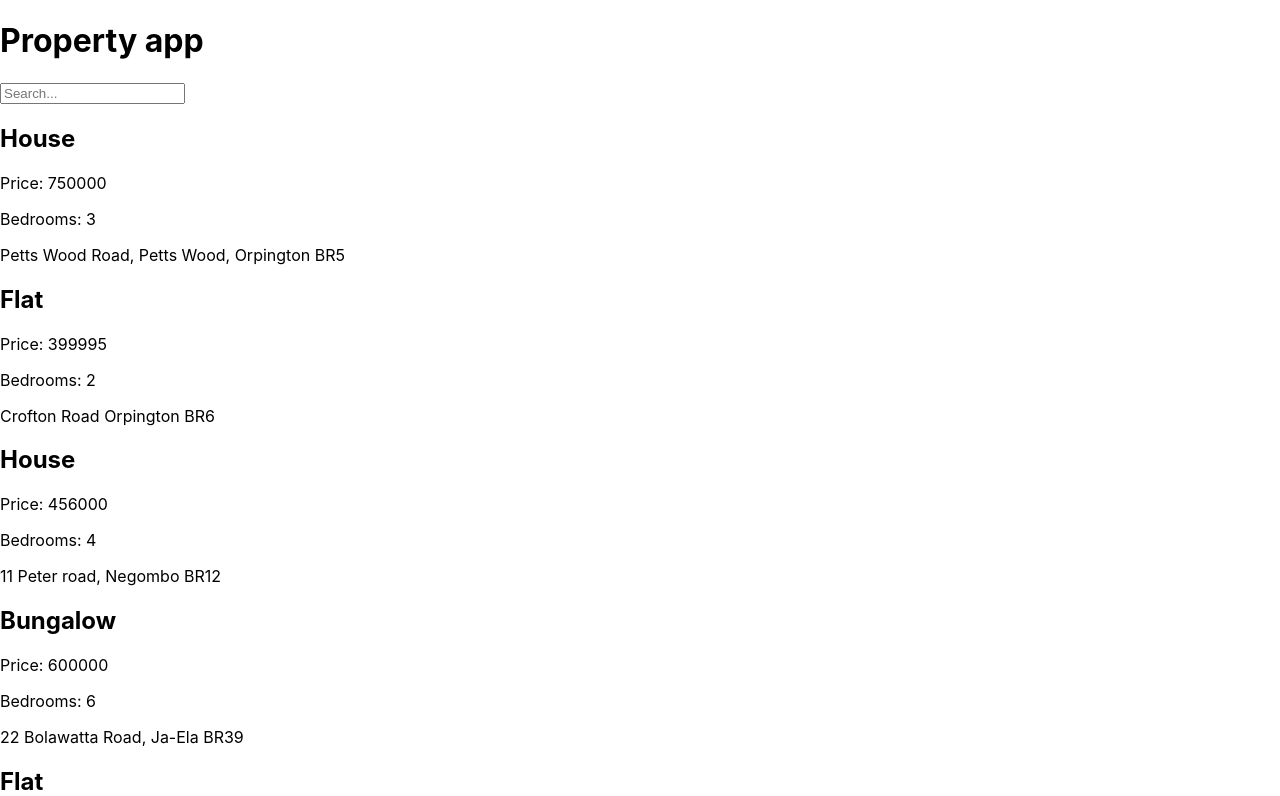
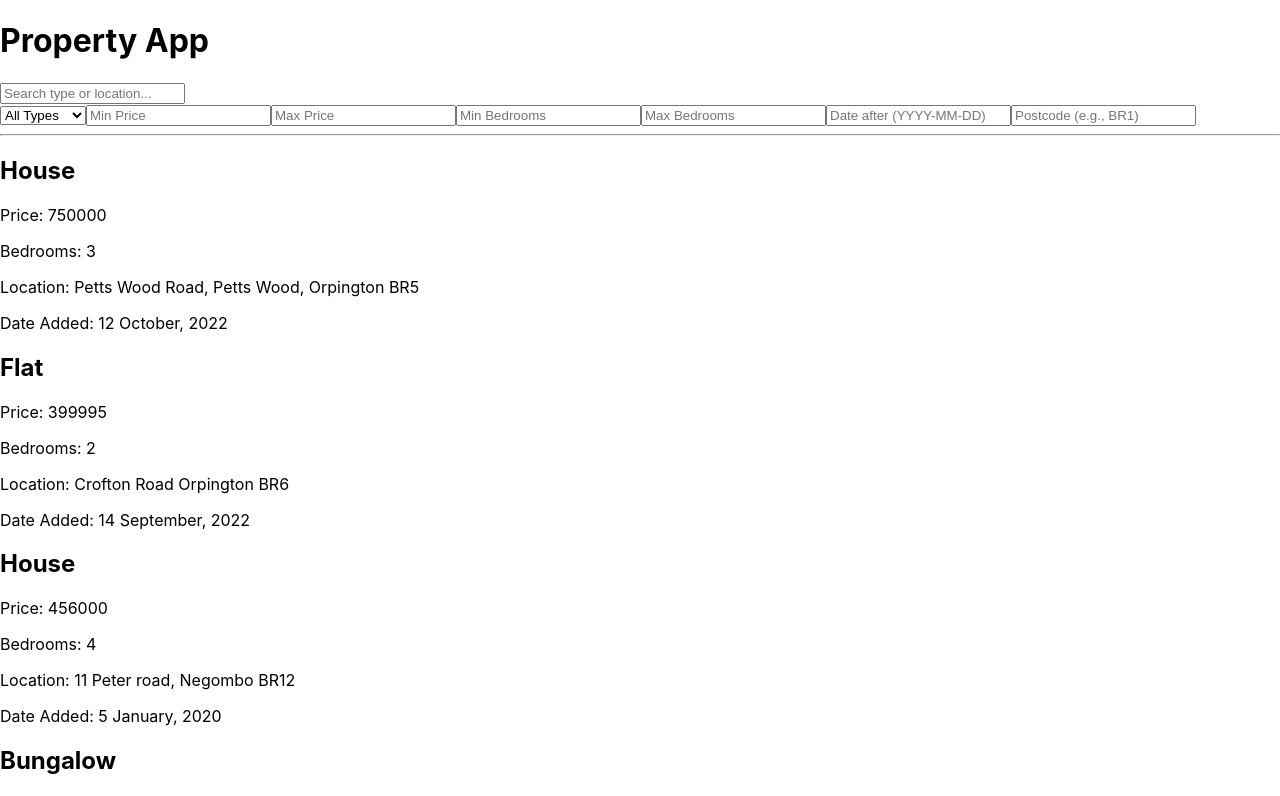
Before and after one commit to MthukaFernando/Adv.Client-Side-Final-Coursework, a React (Create React App) app in the folder property-app/: page / in a window 1280 px wide. Shown: the top 796 px of the page. Built offline with nearby package versions, Linux system fonts and the light colour scheme.

Commit message:
added the filtering components and the filter functionality

```diff
--- a/property-app/src/App.js
+++ b/property-app/src/App.js
@@ -1,22 +1,135 @@
+import React, { useState } from 'react';
 import propertiesData from './properties.json';
 
 function App() {
+  const [searchQuery, setSearchQuery] = useState("");   // Search bar
+  const [queryType, setQueryType] = useState("");       // Type dropdown
+  const [minPrice, setMinPrice] = useState("");         // Min price
+  const [maxPrice, setMaxPrice] = useState("");         // Max price
+  const [minBedrooms, setMinBedrooms] = useState("");   // Min bedrooms
+  const [maxBedrooms, setMaxBedrooms] = useState("");   // Max bedrooms
+  const [dateAfter, setDateAfter] = useState("");       // Date filter (manual input)
+  const [postcode, setPostcode] = useState("");         // Postcode filter
+
+  // Filter logic
+  const filteredProperties = propertiesData.properties.filter((property) => {
+    // Search bar: type or location
+    const searchMatch =
+      searchQuery === "" ||
+      property.type.toLowerCase().includes(searchQuery.toLowerCase()) ||
+      property.location.toLowerCase().includes(searchQuery.toLowerCase());
+
+    // Type dropdown filter
+    const typeMatch = queryType === "" || property.type === queryType;
+
+    // Price filter
+    const priceMatch =
+      (minPrice === "" || property.price >= Number(minPrice)) &&
+      (maxPrice === "" || property.price <= Number(maxPrice));
+
+    // Bedrooms filter
+    const bedroomsMatch =
+      (minBedrooms === "" || property.bedrooms >= Number(minBedrooms)) &&
+      (maxBedrooms === "" || property.bedrooms <= Number(maxBedrooms));
+
+    // Date added filter (manual input)
+    const dateMatch =
+      dateAfter === "" ||
+      new Date(`${property.added.year}-${property.added.month}-${property.added.day}`) >=
+        new Date(dateAfter);
+
+    // Postcode filter
+    const postcodeMatch =
+      postcode === "" || property.location.toLowerCase().includes(postcode.toLowerCase());
+
+    // Must satisfy all filters
+    return searchMatch && typeMatch && priceMatch && bedroomsMatch && dateMatch && postcodeMatch;
+  });
+
   return (
     <div>
-      <h1>Property app</h1>
+      <h1>Property App</h1>
 
-      <input type="text" placeholder="Search..." className="search"></input>
+      {/* Search bar */}
+      <input
+        type="text"
+        placeholder="Search type or location..."
+        value={searchQuery}
+        onChange={(e) => setSearchQuery(e.target.value)}
+      />
 
-      {/* Access the array inside the imported object */}
-      {propertiesData.properties.map((property) => (
-        <div key={property.id}>
-          <h2>{property.type}</h2>
-          <p>Price: {property.price}</p>
-          <p>Bedrooms: {property.bedrooms}</p>
-          <p>{property.location}</p>
-        </div>
-      ))}
+      {/* Filters container */}
+      <div>
+        {/* Type dropdown */}
+        <select value={queryType} onChange={(e) => setQueryType(e.target.value)}>
+          <option value="">All Types</option>
+          <option value="House">House</option>
+          <option value="Flat">Flat</option>
+          <option value="Bungalow">Bungalow</option>
+          <option value="Penthouse">Penthouse</option>
+        </select>
 
+        {/* Price filters */}
+        <input
+          type="number"
+          placeholder="Min Price"
+          value={minPrice}
+          onChange={(e) => setMinPrice(e.target.value)}
+        />
+        <input
+          type="number"
+          placeholder="Max Price"
+          value={maxPrice}
+          onChange={(e) => setMaxPrice(e.target.value)}
+        />
+
+        {/* Bedrooms filters */}
+        <input
+          type="number"
+          placeholder="Min Bedrooms"
+          value={minBedrooms}
+          onChange={(e) => setMinBedrooms(e.target.value)}
+        />
+        <input
+          type="number"
+          placeholder="Max Bedrooms"
+          value={maxBedrooms}
+          onChange={(e) => setMaxBedrooms(e.target.value)}
+        />
+
+        {/* Date added filter (manual input) */}
+        <input
+          type="text"
+          placeholder="Date after (YYYY-MM-DD)"
+          value={dateAfter}
+          onChange={(e) => setDateAfter(e.target.value)}
+        />
+
+        {/* Postcode filter */}
+        <input
+          type="text"
+          placeholder="Postcode (e.g., BR1)"
+          value={postcode}
+          onChange={(e) => setPostcode(e.target.value)}
+        />
+      </div>
+
+      <hr />
+
+      {/* Render filtered properties */}
+      {filteredProperties.length > 0 ? (
+        filteredProperties.map((property) => (
+          <div key={property.id}>
+            <h2>{property.type}</h2>
+            <p>Price: {property.price}</p>
+            <p>Bedrooms: {property.bedrooms}</p>
+            <p>Location: {property.location}</p>
+            <p>Date Added: {property.added.day} {property.added.month}, {property.added.year}</p>
+          </div>
+        ))
+      ) : (
+        <p>No properties match your filters.</p>
+      )}
     </div>
   );
 }
```
